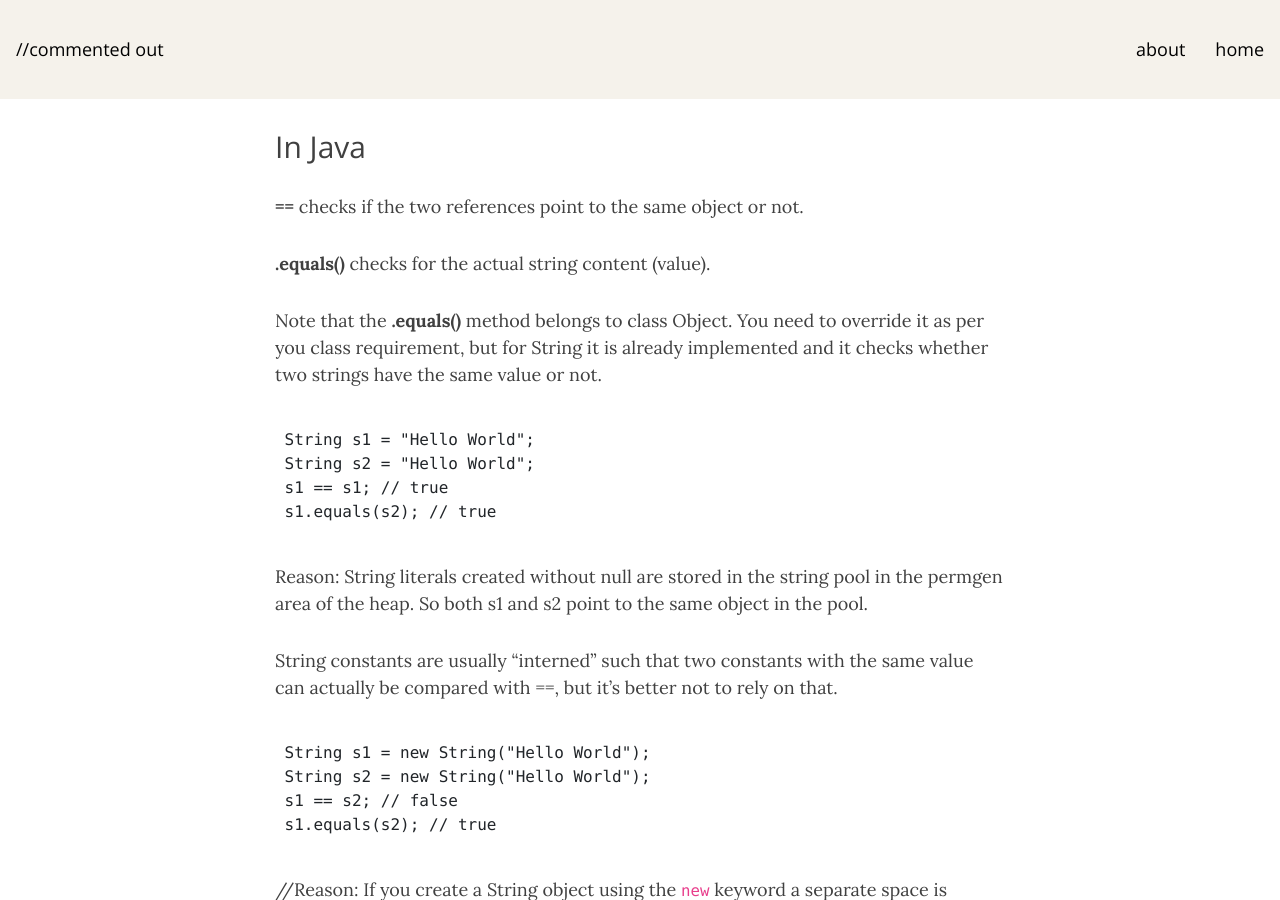
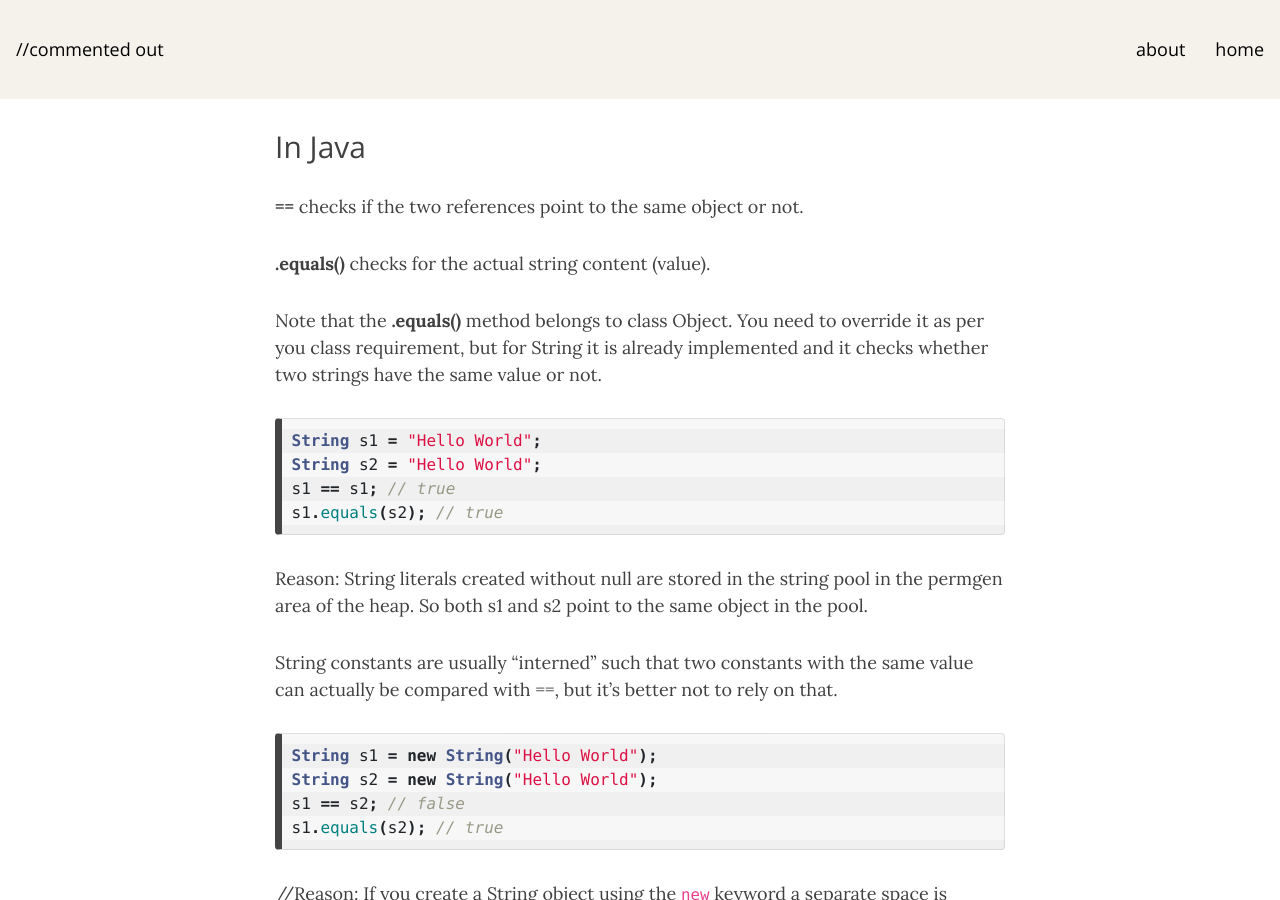
Before and after one commit to commentedout/commentedout.github.io, a Jekyll site: the page built from _posts/2020-04-09-comparing-string-java-cs.md, in a window 1280 px wide and 900 px high. Built offline with Jekyll 4.4.1, drawn with Linux system fonts in a browser that asks for light colours; nearby versions of some CDN libraries.

Commit message:
_posts/2020-04-09-comparing-string-java-cs.md updated from https://stackedit.io/

```diff
--- a/_posts/2020-04-09-comparing-string-java-cs.md
+++ b/_posts/2020-04-09-comparing-string-java-cs.md
@@ -15,7 +15,8 @@ tags: 'C#,Java,Fundamentals,Java vs C#'
 
 
 Note that the **.equals()** method belongs to class Object. You need to override it as per you class requirement, but for String it is already implemented and it checks whether two strings have the same value or not.
-~~~Java
+
+~~~java
 String s1 = "Hello World";
 String s2 = "Hello World";
 s1 == s1; // true
@@ -27,7 +28,7 @@ Reason: String literals created without null are stored in the string pool in th
 String constants are usually "interned" such that two constants with the same value can actually be compared with ==, but it's better not to rely on that.
 
 
-~~~Java
+~~~java
 String s1 = new String("Hello World");
 String s2 = new String("Hello World");
 s1 == s2; // false
```
